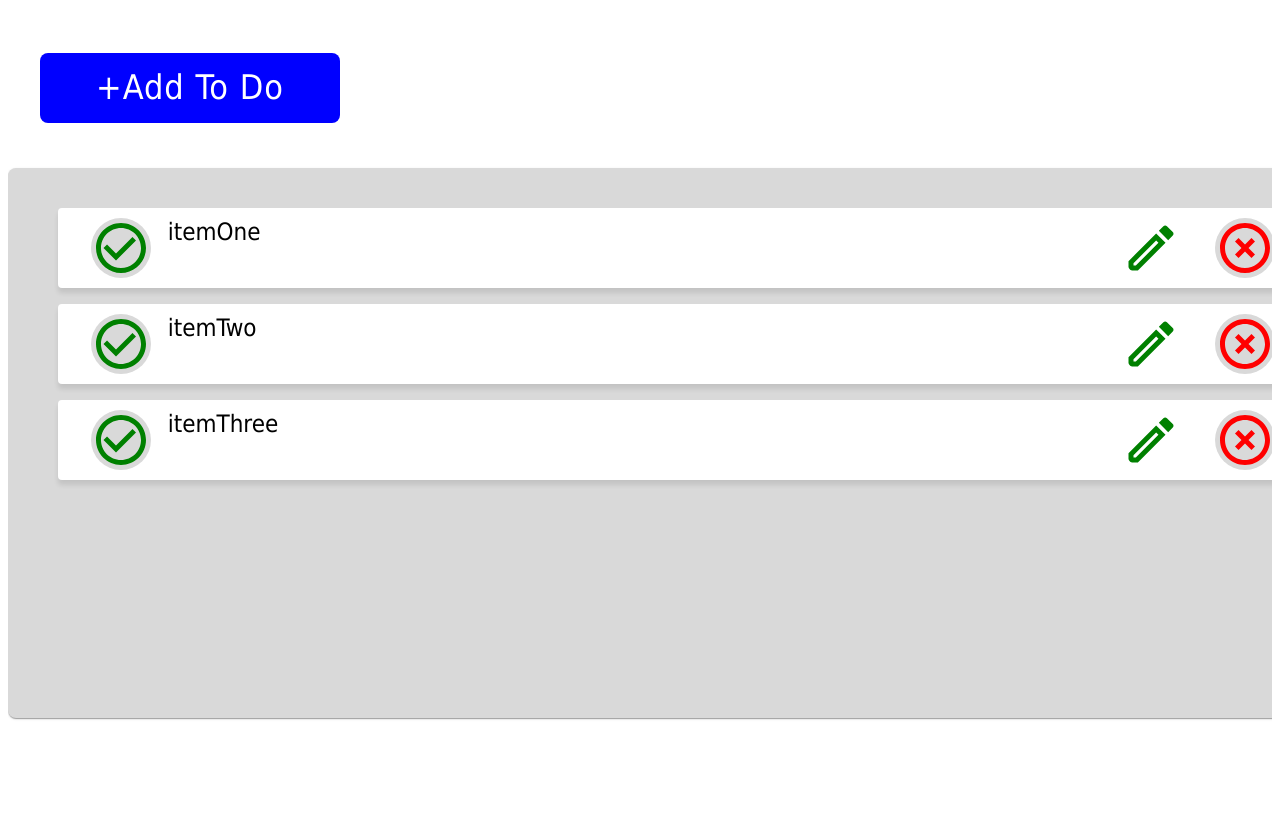
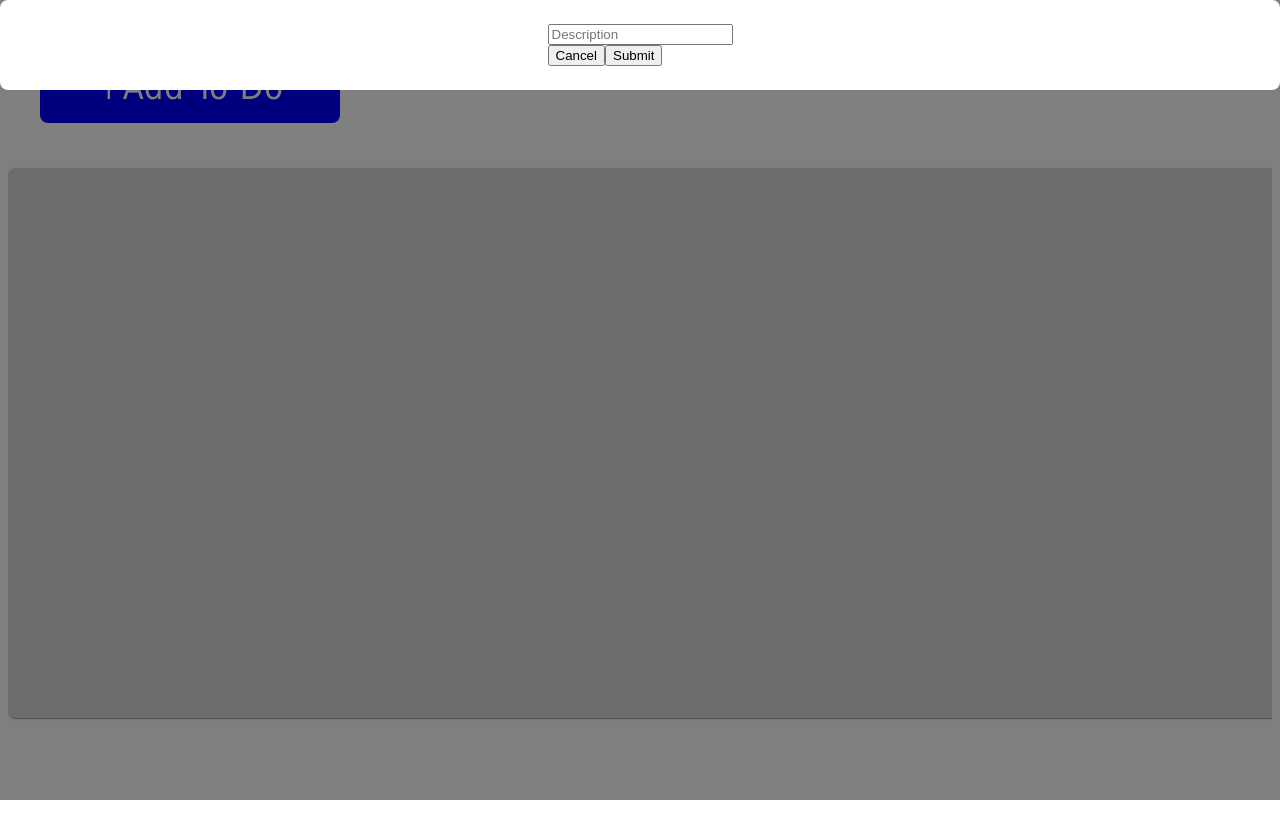
Before and after one commit to thompsontnmt/banana-grabber, a Next.js app in the folder frontend/: page / in a window 1280 px wide. Both pictures are taken after a click on the button "+Add To Do". Built offline with nearby package versions, Linux system fonts and the light colour scheme.

Commit message:
working example

```diff
--- /dev/null
+++ b/frontend/src/app/components/Form.tsx
@@ -0,0 +1,47 @@
+import { Modal, Box } from "@mui/material";
+import { useState } from "react";
+
+export const Form = ({ handleToggleForm, handleAddTask, isOpen }) => {
+  const [task, setTask] = useState("");
+
+  const handleSubmit = (e) => {
+    e.preventDefault();
+    if (task.trim() !== "") {
+      handleAddTask(task);
+      setTask(""); // Clear input after submission
+    }
+  };
+  return (
+    <Modal open={isOpen} onClose={handleToggleForm}>
+      <Box
+        display="flex"
+        flexDirection="column"
+        justifyContent="center"
+        alignItems="center"
+        p={3}
+        bgcolor="white"
+        borderRadius={2}
+      >
+        <form onSubmit={handleSubmit}>
+          <input
+            placeholder="Description"
+            type="text"
+            value={task}
+            onChange={(e) => setTask(e.target.value)}
+          />{" "}
+          <div>
+            <button
+              type="button"
+              onClick={() => {
+                handleToggleForm();
+              }}
+            >
+              Cancel
+            </button>
+            <button type="submit">Submit</button>
+          </div>
+        </form>
+      </Box>
+    </Modal>
+  );
+};
--- a/frontend/src/app/components/ListItem.tsx
+++ b/frontend/src/app/components/ListItem.tsx
@@ -1,62 +1,71 @@
-import React from 'react';
-import { Box, Button, Card, Stack, ListItem, Typography } from '@mui/material';
-import { CheckCircleOutline, HighlightOff, EditOutlined } from '@mui/icons-material';
+import React from "react";
+import { ListItem } from "@mui/material";
+import {
+  CheckCircleOutline,
+  HighlightOff,
+  EditOutlined,
+} from "@mui/icons-material";
+import { ListItem as ListItemType } from "../page";
 
-export const ListItemComponent = ({listItems}) => {
+interface Props {
+  listItems: ListItemType[];
+}
 
+export const ListItemComponent = ({ listItems }: Props) => {
   return (
     <>
-		{listItems.map((item, index)  =>
+      {listItems.map((item) => (
         <ListItem
-key = { index }
-
-sx = {{
-	backgroundColor: 'white',
-	color: 'black',
+          key={item.id}
+          sx={{
+            backgroundColor: "white",
+            color: "black",
             borderRadius: 1,
-	justifySelf: 'center',
+            justifySelf: "center",
             width: 1250,
             height: 80,
-	boxShadow: '0px 5px 5px 0px rgba(0,0,0,0.10)',
-	fontFamily: 'tahoma',
-	display: 'grid',
-	gridTemplate: '1fr 1fr / 1fr 10fr 1fr 1fr',
-	fontSize: '24px',
+            boxShadow: "0px 5px 5px 0px rgba(0,0,0,0.10)",
+            fontFamily: "tahoma",
+            display: "grid",
+            gridTemplate: "1fr 1fr / 1fr 10fr 1fr 1fr",
+            fontSize: "24px",
+          }}
+        >
+          <CheckCircleOutline
+            sx={{
+              gridArea: "1/1/3/2",
+              color: "green",
+              backgroundColor: "#D9D9D9",
+              borderRadius: "100%",
+              fontSize: "60px",
+              justifySelf: "center",
+            }}
+          ></CheckCircleOutline>
 
-}}>
-<CheckCircleOutline
-sx= {{
-	gridArea: '1/1/3/2',
-	color: 'green',
-	backgroundColor: '#D9D9D9',
-	borderRadius: '100%',
-	fontSize: '60px',
-	justifySelf: 'center',
-}}></CheckCircleOutline>
-
-{ item }
+          {item.description}
 
           <EditOutlined
-sx= {{
-	color: 'green',
-	borderRadius: '100%',
-	fontSize: '60px',
-	justifySelf: 'center',
-	gridArea: '1 / 3 / 3 / 4',
-}}></EditOutlined>
+            sx={{
+              color: "green",
+              borderRadius: "100%",
+              fontSize: "60px",
+              justifySelf: "center",
+              gridArea: "1 / 3 / 3 / 4",
+            }}
+          ></EditOutlined>
 
           <HighlightOff
-sx= {{
-	gridArea: '1 / 4 / 3 / 5',
-	color: 'red',
-	backgroundColor: '#D9D9D9',
-	borderRadius: '100%',
-	fontSize: '60px',
-	justifySelf: 'center',
-
-}}></HighlightOff>
-
+            sx={{
+              gridArea: "1 / 4 / 3 / 5",
+              color: "red",
+              backgroundColor: "#D9D9D9",
+              borderRadius: "100%",
+              fontSize: "60px",
+              justifySelf: "center",
+            }}
+          ></HighlightOff>
         </ListItem>
-)}
+      ))}
     </>
-)}
+  );
+};
--- a/frontend/src/app/page.tsx
+++ b/frontend/src/app/page.tsx
@@ -1,73 +1,94 @@
+"use client";
+import React, { useState } from "react";
+import { Box, Button, Card, Stack } from "@mui/material";
+import { ListItemComponent } from "./components/ListItem";
+import { Form } from "./components/Form";
 
-import React from 'react';
-import { Box, Button, Card, Stack, ListItem, Typography } from '@mui/material';
-import { CheckCircleOutline, HighlightOff, EditOutlined } from '@mui/icons-material';
-import { ListItemComponent } from './components/ListItem';
+export interface ListItem {
+  id: number;
+  description: string;
+}
 
 const ToDoList = () => {
+  const listData = [];
 
-const listItems = ["itemOne", "itemTwo", "itemThree"]
+  const [listItems, setListItems] = useState<ListItem[]>(listData);
+  const [isOpen, setIsOpen] = useState<boolean>(false);
+
+  const handleToggleForm = () => {
+    setIsOpen(!isOpen);
+  };
+
+  const handleAddTask = (task: string) => {
+    setListItems([
+      ...listItems,
+      { id: listItems.length + 1, description: task },
+    ]);
+    handleToggleForm(); // Close modal after adding task
+  };
 
   return (
     <Box
       sx={{
-        display: 'grid',
-        gridTemplate: '1fr 4fr / 1fr',
-        gridAutoFlow: 'column',
-        height: '100vh',
-        overflow: 'hidden',
-
+        display: "grid",
+        gridTemplate: "1fr 4fr / 1fr",
+        gridAutoFlow: "column",
+        height: "100vh",
+        overflow: "hidden",
       }}
     >
       <Button
         sx={{
-          gridArea: '1 / 1 / 2 / 2',
-          justifySelf: 'start',
-          alignSelf: 'center',
+          gridArea: "1 / 1 / 2 / 2",
+          justifySelf: "start",
+          alignSelf: "center",
           height: 70,
           width: 300,
-          bgcolor: 'blue',
-          color: 'white',
+          bgcolor: "blue",
+          color: "white",
           borderRadius: 2,
-          fontFamily: 'tahoma',
+          fontFamily: "tahoma",
           fontSize: 34,
           marginLeft: 4,
-          textTransform: 'none',
-
-        }}> +Add To Do
+          textTransform: "none",
+        }}
+        onClick={() => handleToggleForm()}
+      >
+        {" "}
+        +Add To Do
       </Button>
 
       <Card
         sx={{
           width: 1350,
           height: 550,
-          bgcolor: '#D9D9D9',
+          bgcolor: "#D9D9D9",
           borderRadius: 2,
-          justifySelf: 'center',
+          justifySelf: "center",
         }}
+      >
+        <Stack
+          gap={2}
+          sx={{
+            direction: "column",
+            justifySelf: "center",
+            justifyContent: "space-around",
+            alignItems: "center",
+            marginTop: 5,
+          }}
         >
-
-          <Stack gap={2}
-            sx = {{
-              direction: 'column',
-              justifySelf: 'center',
-              justifyContent: "space-around",
-              alignItems: "center",
-              marginTop: 5,
-
-            }}>
-
-
-                <ListItemComponent listItems = {listItems} />
-
-
-          </Stack>
-
-        </Card>
-
+          <ListItemComponent listItems={listItems} />
+          {isOpen ? (
+            <Form
+              handleToggleForm={handleToggleForm}
+              handleAddTask={handleAddTask}
+              isOpen={isOpen}
+            />
+          ) : null}
+        </Stack>
+      </Card>
     </Box>
-
   );
-}
+};
 
 export default ToDoList;
```
Lines whose indentation alone changed are shown as unchanged.
